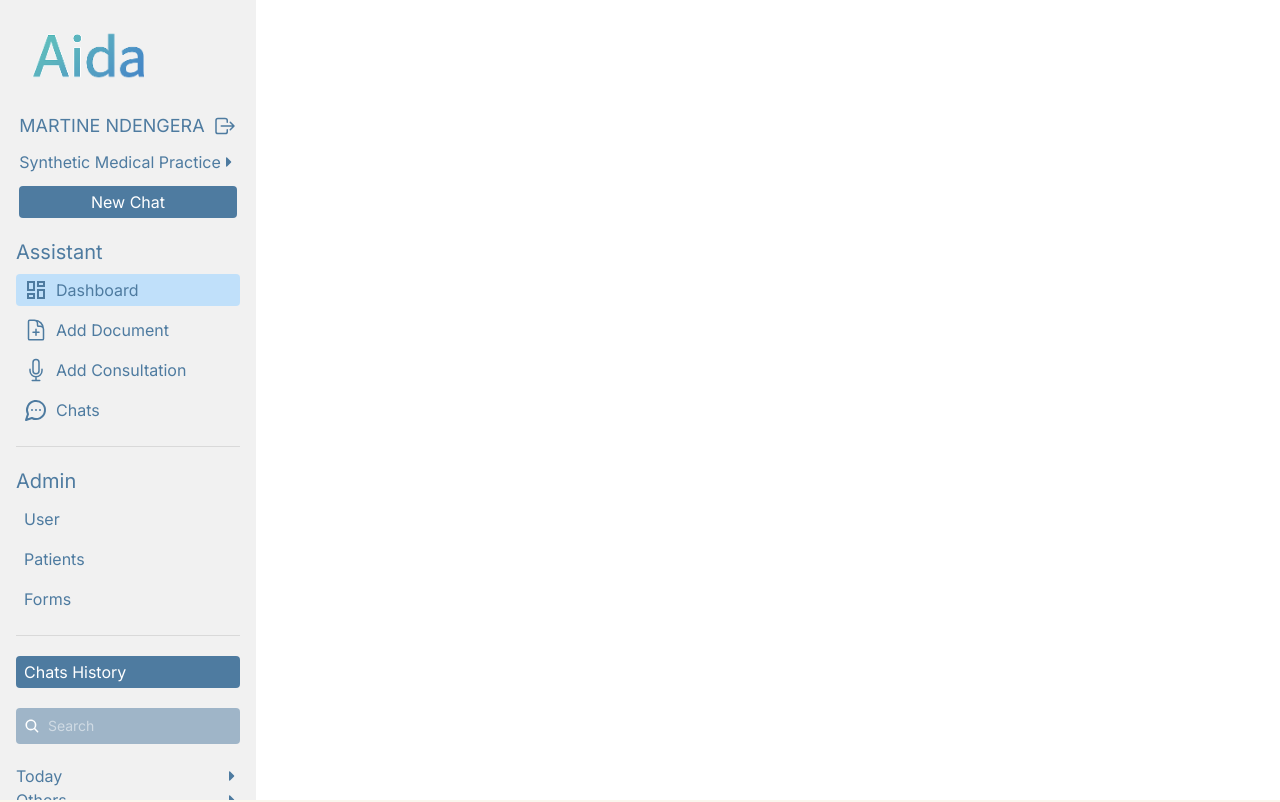
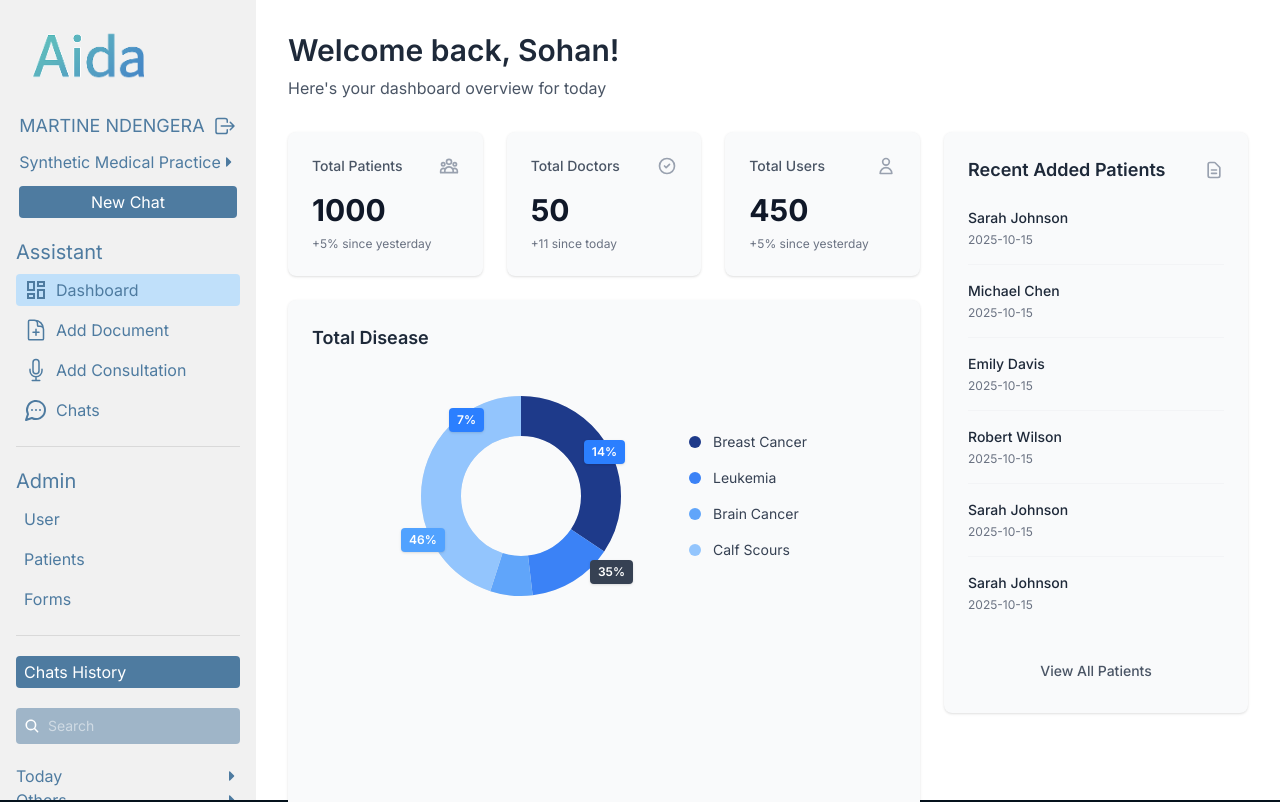
Before and after one commit to Alpha-Bytes-Department/Sixtine_AI, a React (Vite) app: page /dashboard in a window 1280 px wide. Shown: the top 802 px of the page. Built offline with nearby package versions, Linux system fonts and the light colour scheme.

Commit message:
feat: add DashHome component with patient statistics and recent patients overview

```diff
--- a/src/components/shared/Footer/Footer.tsx
+++ b/src/components/shared/Footer/Footer.tsx
@@ -9,22 +9,25 @@ import { FaLocationDot } from "react-icons/fa6";
 import { IoMdMail } from "react-icons/io";
 // import { motion } from "motion/react";
 import { useStatus } from "../../../providers/StatusProvider";
+import { Link } from "react-router";
 
 export default function Footer() {
   const { isEnglish } = useStatus();
   return (
-    <footer className="bg-[#05121C] text-[#198AE6] py-5">
+    <footer className="bg-[#05121C] text-[#198AE6] py-16 lg:py-6">
       <div className="border-b border-[#198AE6]">
         <div className="max-w-7xl mx-auto px-8 py-10">
           <div className="flex flex-col md:flex-row justify-between items-start gap-8">
             {/* Left Section - Brand */}
             <div className="space-y-4 ">
               <div className="flex items-center gap-2">
+                <Link to="/">
                 <img
                   src="/Images/logo/image3.png"
                   alt="logo"
                   className="w-44 h-auto"
                 />
+                </Link>
               </div>
               <p className="text-sm leading-relaxed max-w-sm text-[#408BC8CC]">
                 {isEnglish
--- /dev/null
+++ b/src/pages/Dashboard/DashHome.tsx
@@ -0,0 +1,245 @@
+// import React from "react";
+
+const DashHome = () => {
+  const stats = [
+    {
+      title: "Total Patients",
+      value: "1000",
+      change: "+5% since yesterday",
+      icon: (
+        <svg
+          className="w-5 h-5 text-gray-400"
+          fill="none"
+          stroke="currentColor"
+          viewBox="0 0 24 24"
+        >
+          <path
+            strokeLinecap="round"
+            strokeLinejoin="round"
+            strokeWidth={2}
+            d="M17 20h5v-2a3 3 0 00-5.356-1.857M17 20H7m10 0v-2c0-.656-.126-1.283-.356-1.857M7 20H2v-2a3 3 0 015.356-1.857M7 20v-2c0-.656.126-1.283.356-1.857m0 0a5.002 5.002 0 019.288 0M15 7a3 3 0 11-6 0 3 3 0 016 0zm6 3a2 2 0 11-4 0 2 2 0 014 0zM7 10a2 2 0 11-4 0 2 2 0 014 0z"
+          />
+        </svg>
+      ),
+    },
+    {
+      title: "Total Doctors",
+      value: "50",
+      change: "+11 since today",
+      icon: (
+        <svg
+          className="w-5 h-5 text-gray-400"
+          fill="none"
+          stroke="currentColor"
+          viewBox="0 0 24 24"
+        >
+          <path
+            strokeLinecap="round"
+            strokeLinejoin="round"
+            strokeWidth={2}
+            d="M9 12l2 2 4-4m6 2a9 9 0 11-18 0 9 9 0 0118 0z"
+          />
+        </svg>
+      ),
+    },
+    {
+      title: "Total Users",
+      value: "450",
+      change: "+5% since yesterday",
+      icon: (
+        <svg
+          className="w-5 h-5 text-gray-400"
+          fill="none"
+          stroke="currentColor"
+          viewBox="0 0 24 24"
+        >
+          <path
+            strokeLinecap="round"
+            strokeLinejoin="round"
+            strokeWidth={2}
+            d="M16 7a4 4 0 11-8 0 4 4 0 018 0zM12 14a7 7 0 00-7 7h14a7 7 0 00-7-7z"
+          />
+        </svg>
+      ),
+    },
+  ];
+
+  const diseaseData = [
+    { name: "Breast Cancer", percentage: 35, color: "#1e3a8a" },
+    { name: "Leukemia", percentage: 14, color: "#3b82f6" },
+    { name: "Brain Cancer", percentage: 7, color: "#60a5fa" },
+    { name: "Calf Scours", percentage: 46, color: "#93c5fd" },
+  ];
+
+  const recentPatients = [
+    { name: "Sarah Johnson", date: "2025-10-15" },
+    { name: "Michael Chen", date: "2025-10-15" },
+    { name: "Emily Davis", date: "2025-10-15" },
+    { name: "Robert Wilson", date: "2025-10-15" },
+    { name: "Sarah Johnson", date: "2025-10-15" },
+    { name: "Sarah Johnson", date: "2025-10-15" },
+  ];
+
+  const total = diseaseData.reduce((sum, d) => sum + d.percentage, 0);
+  const radius = 80;
+  const circumference = 2 * Math.PI * radius;
+
+  let currentOffset = 0;
+  const segments = diseaseData.map((disease) => {
+    const segmentLength = (disease.percentage / total) * circumference;
+    const offset = currentOffset;
+    currentOffset += segmentLength;
+    return { ...disease, segmentLength, offset };
+  });
+
+  return (
+    <div className="min-h-screen w-full bg-white p-3 sm:p-4 md:p-6 lg:p-8">
+      {/* Header */}
+      <div className="mb-6 md:mb-8">
+        <div className="flex flex-col sm:flex-row sm:items-center sm:justify-between gap-3 mb-2">
+          <h1 className="text-xl sm:text-2xl lg:text-3xl font-semibold text-gray-800">
+            Welcome back, Sohan!
+          </h1>
+
+        </div>
+        <p className="text-sm sm:text-base text-gray-600">
+          Here's your dashboard overview for today
+        </p>
+      </div>
+
+      <div className="grid grid-cols-1 xl:grid-cols-3 gap-4 sm:gap-5 md:gap-6">
+        {/* Left Section - Stats and Chart */}
+        <div className="xl:col-span-2 space-y-4  sm:space-y-5 md:space-y-6">
+          {/* Stats Cards */}
+          <div className="grid grid-cols-1 sm:grid-cols-2 lg:grid-cols-3 gap-4 sm:gap-5 md:gap-6">
+            {stats.map((stat, index) => (
+              <div
+                key={index}
+                className="bg-gray-50 rounded-lg shadow p-4 sm:p-5 md:p-6 hover:shadow-md transition-shadow"
+              >
+                <div className="flex items-center justify-between mb-3 md:mb-4">
+                  <span className="text-gray-600 text-xs sm:text-sm font-medium">
+                    {stat.title}
+                  </span>
+                  {stat.icon}
+                </div>
+                <div className="text-2xl sm:text-3xl lg:text-3xl font-bold text-gray-900 mb-1 md:mb-2">
+                  {stat.value}
+                </div>
+                <div className="text-xs text-gray-500">{stat.change}</div>
+              </div>
+            ))}
+          </div>
+
+          {/* Disease Chart */}
+          <div className="bg-gray-50 h-full rounded-lg shadow p-4 sm:p-5 md:p-6 hover:shadow-md transition-shadow">
+            <h3 className="text-base sm:text-lg font-semibold text-gray-800 mb-4 sm:mb-6">
+              Total Disease
+            </h3>
+            <div className="flex flex-col lg:flex-row items-center justify-center gap-8 lg:gap-12">
+              {/* Donut Chart */}
+              <div className="relative flex-shrink-0">
+                <svg
+                  width="200"
+                  height="200"
+                  className="transform -rotate-90 sm:w-[220px] sm:h-[220px] md:w-[240px] md:h-[240px]"
+                  viewBox="0 0 240 240"
+                >
+                  <circle
+                    cx="120"
+                    cy="120"
+                    r={radius}
+                    fill="none"
+                    stroke="#e5e7eb"
+                    strokeWidth="40"
+                  />
+                  {segments.map((segment, index) => (
+                    <circle
+                      key={index}
+                      cx="120"
+                      cy="120"
+                      r={radius}
+                      fill="none"
+                      stroke={segment.color}
+                      strokeWidth="40"
+                      strokeDasharray={`${segment.segmentLength} ${circumference}`}
+                      strokeDashoffset={-segment.offset}
+                    />
+                  ))}
+                </svg>
+                {/* Percentage Labels */}
+                <div className="absolute top-6 left-8 sm:top-8 sm:left-10 md:top-8 md:left-12 bg-blue-500 text-white text-xs font-semibold px-2 py-1 rounded shadow-sm">
+                  7%
+                </div>
+                <div className="absolute top-12 right-2 sm:top-14 sm:right-3 md:top-16 md:right-4 bg-blue-500 text-white text-xs font-semibold px-2 py-1 rounded shadow-sm">
+                  14%
+                </div>
+                <div className="absolute bottom-6 right-0 sm:bottom-7 sm:right-1 md:bottom-8 md:right-2 bg-gray-700 text-white text-xs font-semibold px-2 py-1 rounded shadow-sm">
+                  35%
+                </div>
+                <div className="absolute bottom-12 -left-1 sm:bottom-14 sm:-left-1 md:bottom-16 md:left-0 bg-blue-400 text-white text-xs font-semibold px-2 py-1 rounded shadow-sm">
+                  46%
+                </div>
+              </div>
+
+              {/* Legend */}
+              <div className="grid grid-cols-2 sm:grid-cols-2 lg:grid-cols-1 gap-3 sm:gap-4 w-full lg:w-auto">
+                {diseaseData.map((disease, index) => (
+                  <div key={index} className="flex items-center gap-2 sm:gap-3">
+                    <div
+                      className="w-3 h-3 rounded-full flex-shrink-0"
+                      style={{ backgroundColor: disease.color }}
+                    ></div>
+                    <span className="text-xs sm:text-sm text-gray-700">
+                      {disease.name}
+                    </span>
+                  </div>
+                ))}
+              </div>
+            </div>
+          </div>
+        </div>
+
+        {/* Right Section - Recent Patients */}
+        <div className="bg-gray-50 rounded-lg shadow p-4 sm:p-5 md:p-6   hover:shadow-md transition-shadow">
+          <div className="flex items-center justify-between mb-4 sm:mb-6">
+            <h3 className="text-base sm:text-lg font-semibold text-gray-800">
+              Recent Added Patients
+            </h3>
+            <svg
+              className="w-5 h-5 text-gray-400"
+              fill="none"
+              stroke="currentColor"
+              viewBox="0 0 24 24"
+            >
+              <path
+                strokeLinecap="round"
+                strokeLinejoin="round"
+                strokeWidth={2}
+                d="M9 12h6m-6 4h6m2 5H7a2 2 0 01-2-2V5a2 2 0 012-2h5.586a1 1 0 01.707.293l5.414 5.414a1 1 0 01.293.707V19a2 2 0 01-2 2z"
+              />
+            </svg>
+          </div>
+          <div className="space-y-3 sm:space-y-4 max-h-[400px] sm:max-h-[500px] overflow-y-auto">
+            {recentPatients.map((patient, index) => (
+              <div
+                key={index}
+                className="pb-3 sm:pb-4 border-b border-gray-100 last:border-0 hover:bg-gray-50 -mx-2 px-2 rounded transition-colors"
+              >
+                <div className="text-sm font-medium text-gray-800">
+                  {patient.name}
+                </div>
+                <div className="text-xs text-gray-500 mt-1">{patient.date}</div>
+              </div>
+            ))}
+          </div>
+          <button className="w-full mt-4 sm:mt-6 text-center text-sm text-gray-600 hover:text-gray-800 font-medium py-2 hover:bg-gray-50 rounded transition-colors">
+            View All Patients
+          </button>
+        </div>
+      </div>
+    </div>
+  );
+};
+
+export default DashHome;
--- a/src/pages/Dashboard/Dashboard.tsx
+++ b/src/pages/Dashboard/Dashboard.tsx
@@ -1,20 +1,33 @@
 import { Outlet, useMatch } from "react-router";
 import SideNav from "../../components/shared/SideNav/SideNav";
+import Footer from "../../components/shared/Footer/Footer";
 
 const Dashboard = () => {
-
   const isLogIn = useMatch("/dashboard/login");
   const forgotPassword = useMatch("/dashboard/forgot-password");
   const OtpVerification = useMatch("/dashboard/otp-verification");
   const setNewPassword = useMatch("/dashboard/set-new-password");
-  const passwordResetSuccessful = useMatch("/dashboard/password-update/successful");
+  const passwordResetSuccessful = useMatch(
+    "/dashboard/password-update/successful"
+  );
   return (
-    <div className="flex lg:flex-row flex-col w-full h-screen bg-white">
-      {isLogIn || forgotPassword || OtpVerification || setNewPassword || passwordResetSuccessful ? <></> : <SideNav />}
-      <Outlet />
+    <div>
+      {" "}
+      <div className="flex lg:flex-row flex-col w-full h-screen bg-white">
+        {isLogIn ||
+        forgotPassword ||
+        OtpVerification ||
+        setNewPassword ||
+        passwordResetSuccessful ? (
+          <></>
+        ) : (
+          <SideNav />
+        )}
+        <Outlet />
+      </div>
+      <Footer />
     </div>
   );
-
 };
 
 export default Dashboard;
--- a/src/routes/router.tsx
+++ b/src/routes/router.tsx
@@ -21,6 +21,7 @@ import ForgotPassword from "../pages/ForgotPassword/ForgotPassword";
 import OtpVerification from "../pages/OtpVerification/OtpVerification";
 import SetNewPassword from "../pages/SetNewPassword/SetNewPassword";
 import PassUSuccessFull from "../pages/PassUSuccessFull/PassUSuccessFull";
+import DashHome from "../pages/Dashboard/DashHome";
 
 
 export const router = createBrowserRouter([
@@ -31,7 +32,13 @@ export const router = createBrowserRouter([
   {
     path: "dashboard",
     element: <Dashboard />,
+    errorElement: <div>There was an error loading the dashboard.</div>,
     children: [
+      {
+        // path: "/",
+        index: true,
+        element: <DashHome />,
+      },
       {
         path: "login",
         element: <Login />,
```
